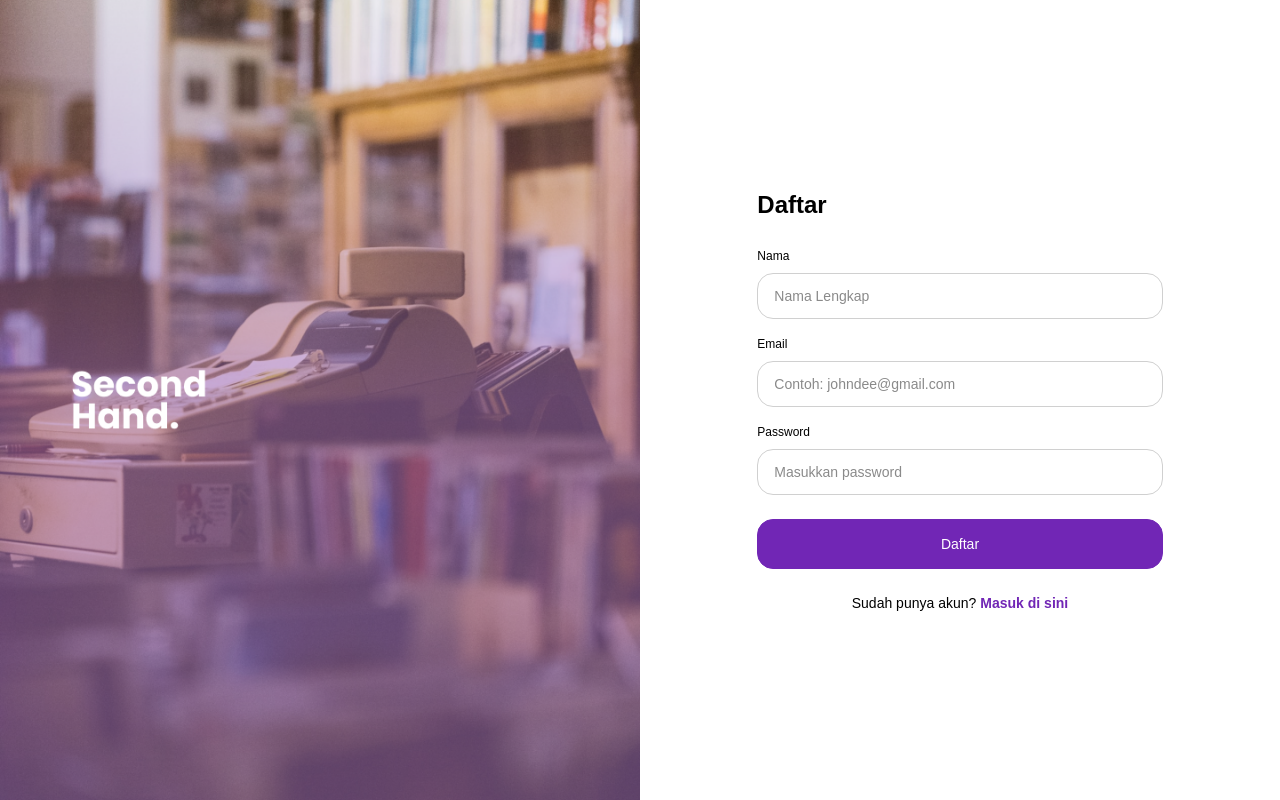
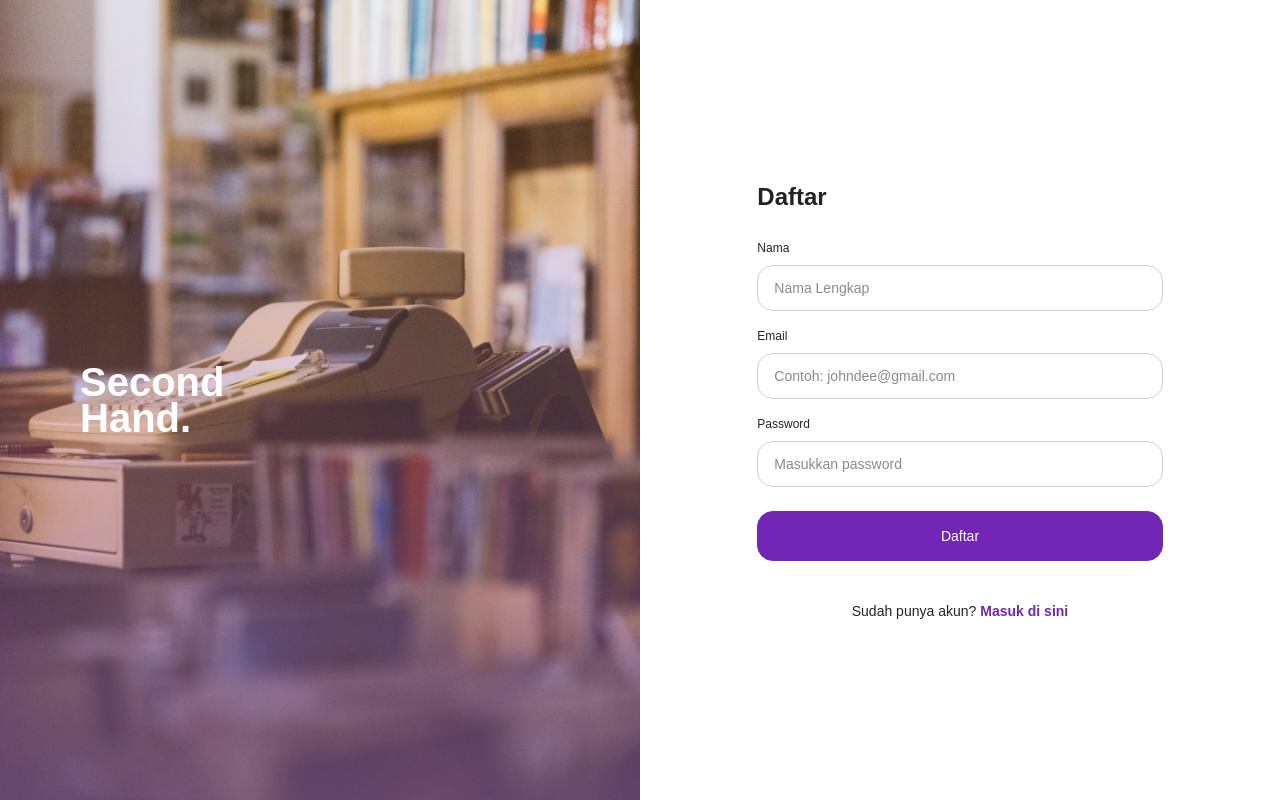
Before and after one commit to elsabilah1/secondhand-fe, a Next.js app: page /register in a window 1280 px wide. Built offline with nearby package versions, Linux system fonts and the light colour scheme; some icons are missing.

Commit message:
fix responsive auth

```diff
--- a/components/base/Button.js
+++ b/components/base/Button.js
@@ -1,15 +1,28 @@
-import Text from "./Text"
+import Text from './Text'
 import cn from 'classnames'
 
-export default function Button({ children, variant='primary', width, onClick, type='button'}) {
+export default function Button({
+  children,
+  variant = 'primary',
+  width,
+  onClick,
+  type = 'button',
+}) {
   const classes = cn(
-    "py-[14px] px-6  rounded-2xl border border-primary-04 active:scale-95",
-    variant === "primary" && "bg-primary-04 text-white hover:bg-primary-03 hover:border-primary-03 ",
-    variant === "outline" && "bg-neutral-01 text-neutral-05 hover:bg-primary-04 hover:text-neutral-01",
-    width === "full" && "w-full"
+    'py-[14px] px-6  rounded-2xl border border-primary-04 active:scale-95 transition-all focus:outline-none focus:ring',
+    variant === 'primary' &&
+      'bg-primary-04 text-neutral-01 hover:bg-primary-03 hover:border-primary-03 focus:ring-primary-01',
+    variant === 'outline' &&
+      'bg-neutral-01 text-neutral-05 hover:bg-primary-04 hover:text-neutral-01',
+    width === 'full' && 'w-full'
   )
   return (
-    <button className={classes} style={{width:width !== "full" && width}} onClick={onClick} type={type}>
+    <button
+      className={classes}
+      style={{ width: width !== 'full' && width }}
+      onClick={onClick}
+      type={type}
+    >
       <Text weight="medium">{children}</Text>
     </button>
   )
--- a/components/base/InputField.js
+++ b/components/base/InputField.js
@@ -11,7 +11,7 @@ export default function InputField({
   placeholder,
   onChange,
 }) {
-  const [icon, setIcon] = useState(false)
+  const [showPassword, setShowPassword] = useState(false)
   return (
     <div className="w-full">
       <label htmlFor="input-field" className="mb-2 block">
@@ -22,18 +22,20 @@ export default function InputField({
           className="focus:shadow-outline w-full appearance-none rounded-2xl
                           border border-neutral-02 bg-neutral-01 py-3 px-4 text-sm
                          text-neutral-05 placeholder:text-sm
-                         placeholder:text-neutral-03 focus:outline-none"
-          type={type}
+                         placeholder:text-neutral-03 focus:outline-none focus:ring focus:ring-primary-01"
+          type={
+            type === 'password' ? (showPassword ? 'text' : 'password') : type
+          }
           value={value}
           name={name}
           placeholder={placeholder}
           onChange={onChange}
         />
         {type === 'password' && (
-          <button onClick={() => setIcon(!icon)}>
+          <button onClick={() => setShowPassword(!showPassword)}>
             <FeatherIcon
-              icon={!icon ? 'eye' : 'eye-off'}
-              className="absolute inset-y-0 right-0 mr-4 translate-y-1/2 text-neutral-03"
+              icon={!showPassword ? 'eye' : 'eye-off'}
+              className="absolute inset-y-0 right-0 mr-4 translate-y-1/2 text-neutral-03 transition-all"
               size={24}
             />
           </button>
--- /dev/null
+++ b/components/layout/AuthLayout/index.js
@@ -0,0 +1,52 @@
+import Head from 'next/head'
+import Image from 'next/image'
+import FeatherIcon from 'feather-icons-react'
+import { useRouter } from 'next/router'
+
+export default function AuthLayout({ children, pageTitle }) {
+  const router = useRouter()
+
+  return (
+    <>
+      <Head>
+        <title>SecondHand | {pageTitle}</title>
+        <meta name="description" content="secondhand web" />
+        <meta name="viewport" content="width=device-width, initial-scale=1.0" />
+        <link rel="icon" href="/favicon.ico" />
+      </Head>
+
+      <div className="mx-auto grid h-screen max-w-[1440px] md:grid-cols-2">
+        <div className="relative hidden md:block">
+          <Image
+            src="/auth_image.png"
+            alt="auth image"
+            layout="fill"
+            objectFit="cover"
+            objectPosition="left"
+          />
+          <div className="absolute h-full w-full bg-gradient-to-t from-primary-03 opacity-50"></div>
+          <div className="absolute ml-20 flex h-full w-full items-center leading-9">
+            <h1 className="text-[40px] font-bold text-white">
+              Second
+              <br />
+              Hand.
+            </h1>
+          </div>
+        </div>
+        <div className="flex flex-col px-4">
+          <div className="py-1 md:hidden">
+            <button
+              className="py-2 transition-all hover:text-primary-03 active:scale-90"
+              onClick={() => router.replace('/')}
+            >
+              <FeatherIcon icon="arrow-left" />
+            </button>
+          </div>
+          <div className="mx-auto flex h-full w-full flex-1 flex-col justify-between py-6 md:w-8/12 md:justify-center">
+            {children}
+          </div>
+        </div>
+      </div>
+    </>
+  )
+}
--- a/components/layout/LayoutAuth/index.js
+++ /dev/null
@@ -1,34 +0,0 @@
-import Image from 'next/image'
-import FeatherIcon from 'feather-icons-react'
-import { useRouter } from 'next/router'
-
-export default function LayoutAuth({ children }) {
-  const router = useRouter()
-
-  return (
-    <div className="mx-auto grid h-screen max-w-[1440px] md:grid-cols-2">
-      <div className="relative hidden md:block">
-        <Image
-          src="/auth_image.png"
-          alt="auth image"
-          layout="fill"
-          objectFit="cover"
-          objectPosition="left"
-        />
-      </div>
-      <div className="px-4">
-        <div className="mb-6 py-1 md:hidden">
-          <button
-            className="py-2 transition-all hover:text-primary-03 active:scale-90"
-            onClick={() => router.replace('/')}
-          >
-            <FeatherIcon icon="arrow-left" />
-          </button>
-        </div>
-        <div className="mx-auto grid h-screen w-full place-items-center md:w-8/12">
-          {children}
-        </div>
-      </div>
-    </div>
-  )
-}
--- a/pages/index.js
+++ b/pages/index.js
@@ -1,17 +1,22 @@
-import Head from 'next/head'
 import Text from '../components/base/Text'
+import Button from '../components/base/Button'
+import { useRouter } from 'next/router'
 
 export default function Home() {
+  const router = useRouter()
+
   return (
-    <div>
-      <Head>
-        <title>SecondHand</title>
-        <meta name="description" content="Generated by create next app" />
-        <link rel="icon" href="/favicon.ico" />
-      </Head>
-
-      <div className="grid h-screen place-items-center">
-        <Text>Text sample</Text>
+    <div className="grid h-screen place-items-center">
+      <div className="space-y-6 text-center">
+        <Text type="heading/24" weight="bold">
+          HomePage
+        </Text>
+        <div className="space-x-3">
+          <Button onClick={() => router.replace('/login')}>Login</Button>
+          <Button onClick={() => router.replace('/register')} variant="outline">
+            Register
+          </Button>
+        </div>
       </div>
     </div>
   )
--- a/pages/login.js
+++ b/pages/login.js
@@ -1,17 +1,20 @@
 import Text from '../components/base/Text'
-import LayoutAuth from '../components/layout/LayoutAuth'
+import AuthLayout from '../components/layout/AuthLayout'
 import InputField from '../components/base/InputField'
 import Button from '../components/base/Button'
 import Link from 'next/link'
 import { useRouter } from 'next/router'
 
 export default function Login() {
-  const router = useRouter();
+  const router = useRouter()
+
   return (
-    <LayoutAuth>
-      <div className='w-full space-y-6'>
-        <Text type="heading/24" weight="bold">Masuk</Text>
-        <div className='space-y-4'>
+    <AuthLayout pageTitle="Login">
+      <div className="mb-10 space-y-6">
+        <Text type="heading/24" weight="bold">
+          Masuk
+        </Text>
+        <div className="space-y-4">
           <InputField
             type="email"
             // value=""
@@ -29,16 +32,18 @@ export default function Login() {
             // onChange=""
           />
         </div>
-        <Button width="full" onClick={() => router.push("/")}>
+        <Button width="full" onClick={() => router.replace('/')}>
           Masuk
         </Button>
-        <div className='w-full flex gap-1 justify-center'>
-          <Text>Belum punya akun?</Text>
-          <Link href="/register">
-            <a className='text-primary-04 hover:text-primary-03'><Text weight="bold">Daftar di sini</Text></a>
-          </Link>
-        </div>
       </div>
-    </LayoutAuth>
+      <div className="flex w-full justify-center gap-1">
+        <Text>Belum punya akun?</Text>
+        <Link href="/register" replace>
+          <a className="text-primary-04 hover:text-primary-03 focus:outline-none">
+            <Text weight="bold">Daftar di sini</Text>
+          </a>
+        </Link>
+      </div>
+    </AuthLayout>
   )
 }
--- a/pages/register.js
+++ b/pages/register.js
@@ -1,19 +1,22 @@
 import Text from '../components/base/Text'
-import LayoutAuth from '../components/layout/LayoutAuth'
+import AuthLayout from '../components/layout/AuthLayout'
 import InputField from '../components/base/InputField'
 import Button from '../components/base/Button'
 import Link from 'next/link'
 import { useRouter } from 'next/router'
 
 export default function Register() {
-  const router = useRouter();
+  const router = useRouter()
+
   return (
-    <LayoutAuth>
-       <div className='w-full space-y-6'>
-        <Text type="heading/24" weight="bold">Daftar</Text>
-        <div className='space-y-4'>
+    <AuthLayout pageTitle="Register">
+      <div className="mb-10 space-y-6">
+        <Text type="heading/24" weight="bold">
+          Daftar
+        </Text>
+        <div className="space-y-4">
           <InputField
-            type="Nama"
+            type="text"
             // value=""
             placeholder="Nama Lengkap"
             label="Nama"
@@ -37,16 +40,18 @@ export default function Register() {
             // onChange=""
           />
         </div>
-        <Button width="full" onClick={() => router.push("/login")}>
+        <Button width="full" onClick={() => router.replace('/login')}>
           Daftar
         </Button>
-        <div className='w-full flex gap-1 justify-center'>
-          <Text>Sudah punya akun?</Text>
-          <Link href="/login">
-            <a className='text-primary-04 hover:text-primary-03'><Text weight="bold">Masuk di sini</Text></a>
-          </Link>
-        </div>
       </div>
-    </LayoutAuth>
+      <div className="flex w-full justify-center gap-1">
+        <Text>Sudah punya akun?</Text>
+        <Link href="/login" replace>
+          <a className="text-primary-04 hover:text-primary-03 focus:outline-none">
+            <Text weight="bold">Masuk di sini</Text>
+          </a>
+        </Link>
+      </div>
+    </AuthLayout>
   )
 }
--- a/styles/globals.css
+++ b/styles/globals.css
@@ -4,6 +4,10 @@
 
 @import url('https://fonts.googleapis.com/css2?family=Poppins&display=swap');
 
-*{
-    font-family: 'Poppins', sans-serif;
+* {
+  font-family: 'Poppins', sans-serif;
 }
+
+body {
+  color: #222222;
+}
```
Also changed, not shown: public/auth_image.png.
